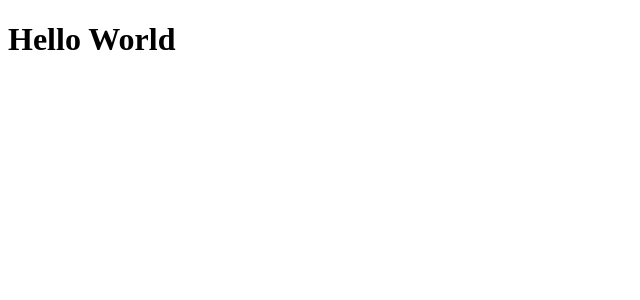
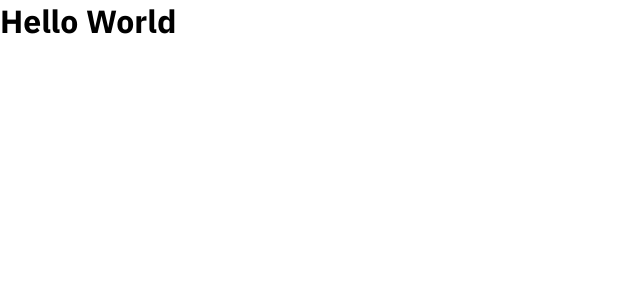
Before and after one commit to sammarxz/monetto-client, a React (Create React App) app: page / in a window 1280 px wide. Shown: the top 300 px of the page, without its empty margins (0-640 px from the left). Built offline with nearby package versions, Linux system fonts and the light colour scheme.

Commit message:
add styled-components. add globalStyles.

```diff
--- a/package.json
+++ b/package.json
@@ -6,6 +6,7 @@
     "react": "^17.0.1",
     "react-dom": "^17.0.1",
     "react-scripts": "4.0.3",
+    "styled-components": "^5.2.1",
     "web-vitals": "^1.0.1"
   },
   "devDependencies": {
@@ -16,6 +17,7 @@
     "@types/node": "^12.0.0",
     "@types/react": "^17.0.0",
     "@types/react-dom": "^17.0.0",
+    "@types/styled-components": "^5.1.9",
     "@typescript-eslint/eslint-plugin": "^4.18.0",
     "@typescript-eslint/parser": "^4.18.0",
     "babel-eslint": "^10.1.0",
--- a/public/index.html
+++ b/public/index.html
@@ -1,10 +1,12 @@
 <!DOCTYPE html>
 <html lang="en">
   <head>
+    <link rel="preconnect" href="https://fonts.gstatic.com">
     <meta charset="utf-8" />
     <link rel="icon" href="%PUBLIC_URL%/favicon.ico" />
     <meta name="viewport" content="width=device-width, initial-scale=1" />
-    <title>Monetto - Personal finances made easy</title>
+    <link href="https://fonts.googleapis.com/css2?family=IBM+Plex+Sans:wght@400;500;600;700&display=swap" rel="stylesheet">
+    <title>Monetto</title>
   </head>
   <body>
     <noscript>You need to enable JavaScript to run this app.</noscript>
--- a/src/App.tsx
+++ b/src/App.tsx
@@ -1,3 +1,10 @@
-const App = (): JSX.Element => <h1>Hello World</h1>
+import { GlobalStyle } from './styles/global'
+
+const App = (): JSX.Element => (
+  <>
+    <GlobalStyle />
+    <h1>Hello World</h1>
+  </>
+)
 
 export { App }
--- /dev/null
+++ b/src/styles/global.ts
@@ -0,0 +1,51 @@
+import { createGlobalStyle } from 'styled-components'
+
+const GlobalStyle = createGlobalStyle`
+  :root {
+    --color-neutral-100: '#FAFAFA';
+    --color-neutral-200: '#F2F2F2';
+    --color-neutral-300: '#e1e1e1';
+    --color-neutral-700: '#9FA2B0';
+    --color-neutral-800: '#4A4B53';
+    --color-neutral-900: '#2E2E2E';
+
+    --color-green: '#3CC64A';
+  }
+
+  * {
+    margin: 0;
+    padding: 0;
+    box-sizing: border-box;
+  }
+
+  html {
+    @media (max-width: 1080px) {
+      font-size: 93.75%;
+    }
+
+    @media (max-width: 720px) {
+      font-size: 87.5%;
+    }
+  }
+
+  body {
+    color: var(--color-neutral-900);
+    -webkit-font-smoothing: antialiased;
+  }
+
+  body, input, textarea, button {
+    font-family: 'IBM Plex Sans', sans-serif;
+  }
+
+  button {
+    cursor: pointer;
+    font-weight: 700;
+  }
+
+  [disabled] {
+    opacity: 0.6;
+    cursor: disabled;
+  }
+`
+
+export { GlobalStyle }
```
Also changed, not shown: 1 other file (tests, documents, lock files or other folders).
